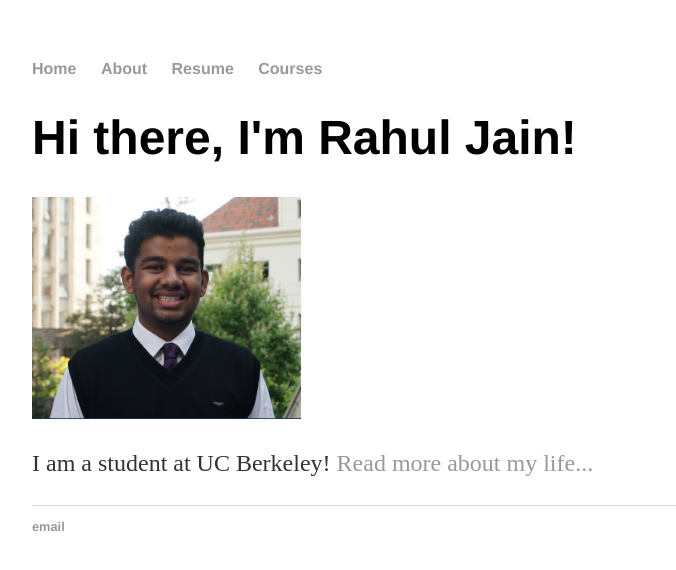
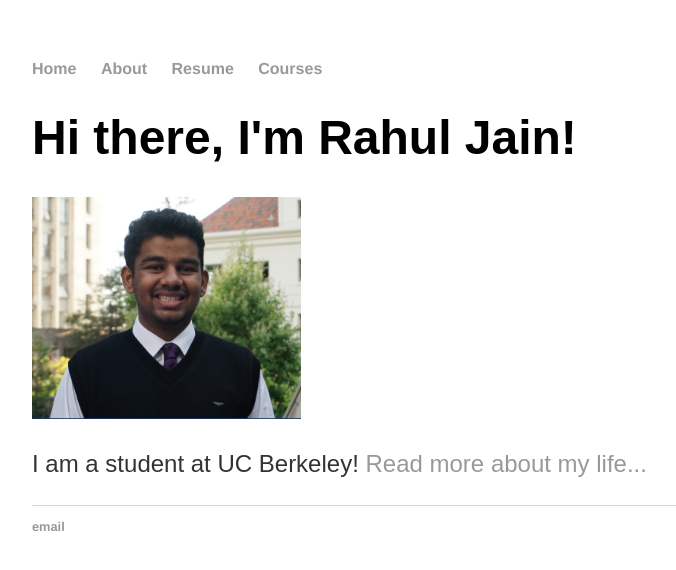
Before and after one commit to rahulj2409/rahulj2409.github.io, a Jekyll site: the page built from index.html, in a window 1280 px wide. Shown: the top 570 px of the page, without its empty margins (160-836 px from the left). Built offline with Jekyll 4.4.1, drawn with Linux system fonts in a browser that asks for light colours.

```diff
--- a/About.html
+++ b/About.html
@@ -3,5 +3,6 @@
 title: Rahul Jain
 ---
 <div class="blurb">
-	<p> I am a junior at UC Berkeley studying Computer Science and Applied Mathematics with a concentration in Machine Learning!  I love to learn new topics and solve all types of problems. I love talking about math and statistics and all sorts of algorithms out there so come talk to me or email me at rahulj2409@berkeley.edu. Also go Lakers!  </p>
+	<h1> <font face='arial'> About </h1>
+	<p> <font face='arial' > I am a junior at UC Berkeley studying Computer Science and Applied Mathematics with a concentration in Machine Learning!  I love to learn new topics and solve all types of problems. I love talking about math and statistics and all sorts of algorithms out there so come talk to me or email me at rahulj2409@berkeley.edu. Also go Lakers!  </p>
 </div><!-- /.blurb -->
--- a/index.html
+++ b/index.html
@@ -3,6 +3,6 @@
 title: Rahul Jain
 ---
 <div class="blurb">
-	<h1>Hi there, I'm Rahul Jain!</h1> <img src='Rahul.jpg' style='max-width:30%'>
-	<p>I am a student at UC Berkeley! <a href="/about">Read more about my life...</a></p>
+	<h1><font face='arial' > Hi there, I'm Rahul Jain!</h1> <img src='Rahul.jpg' style='max-width:30%'>
+	<p> <font face='arial' > I am a student at UC Berkeley! <a href="/about">Read more about my life...</a></p>
 </div><!-- /.blurb -->
```
